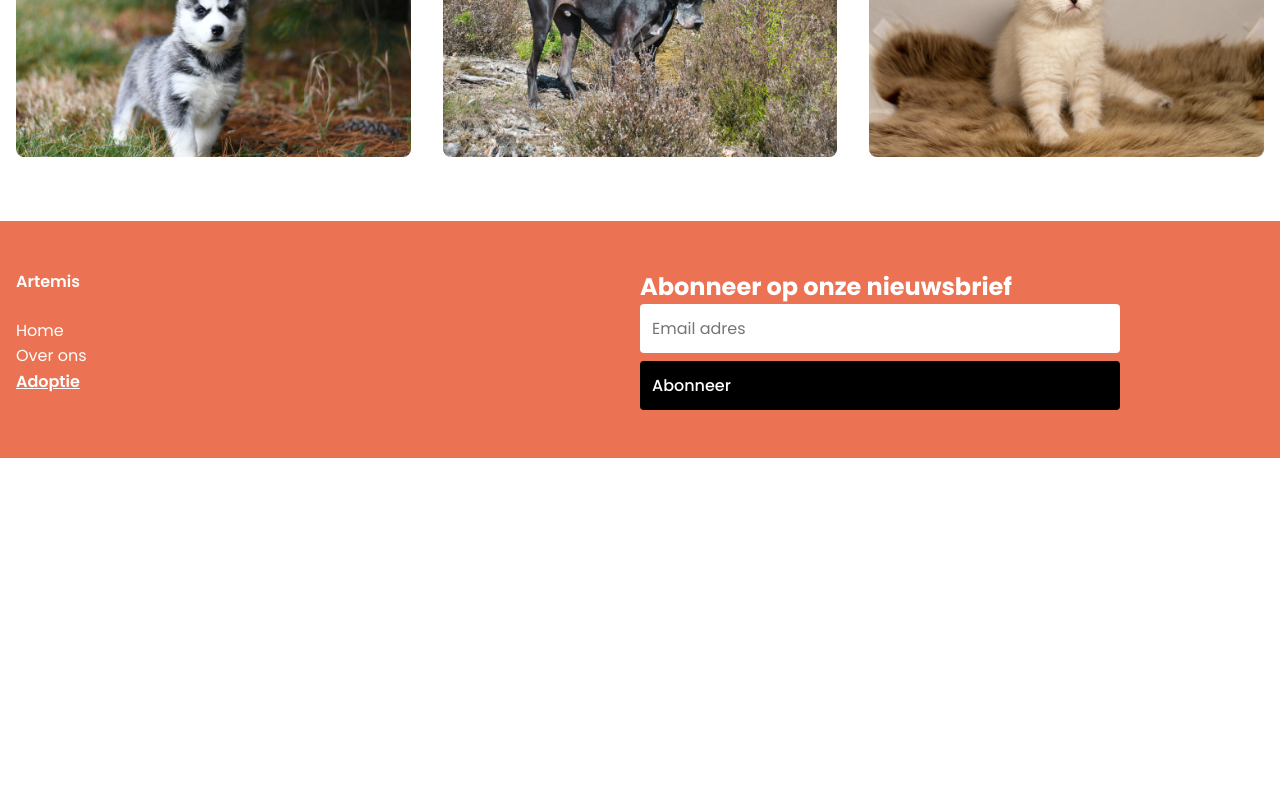
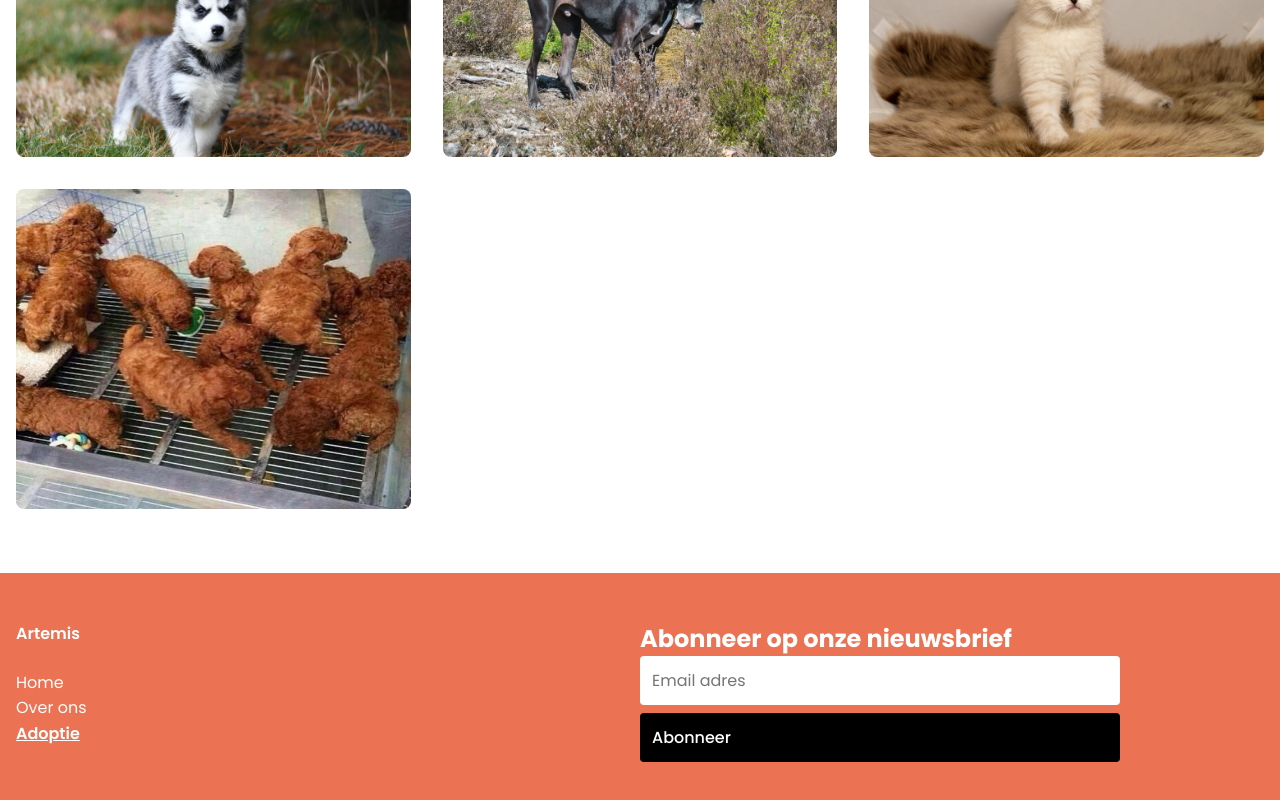
Before and after one commit to Markiesch/Artemis, a Vue app: page /overzicht in a window 1280 px wide. Shown: the part 1136-1936 px from the top of the page. Before the commit the page ends 1594 px from the top, so only its background shows below. Built offline with nearby package versions, Linux system fonts and the light colour scheme.

Commit message:
Added chicked fried pet

```diff
--- a/src/data/pets.ts
+++ b/src/data/pets.ts
@@ -22,4 +22,9 @@ export const pets: IPet[] = [
     filter: "Katten",
     image: "mocha.jpg",
   },
+  {
+    name: "Fried chicken",
+    filter: "Honden",
+    image: "chickens.jpg",
+  },
 ];
```
Also changed, not shown: public/assets/pets/chickens.jpg (added).
